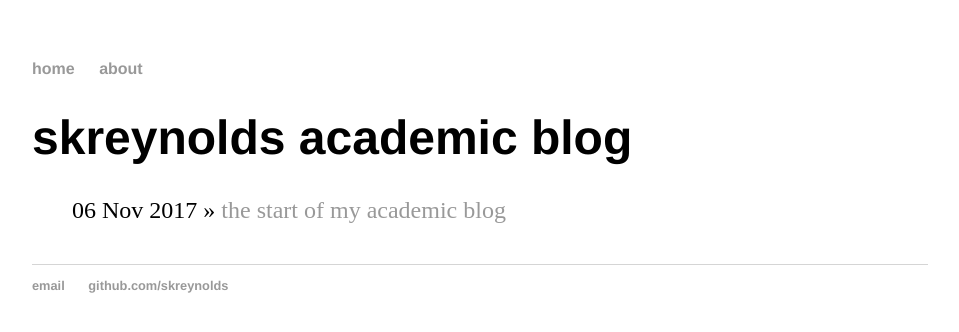
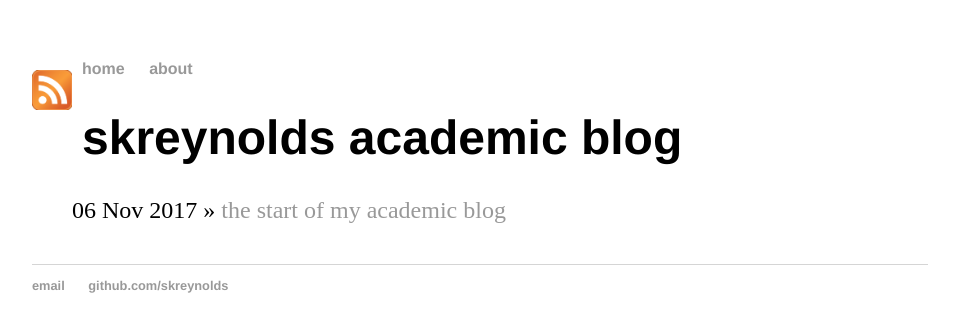
Before and after one commit to skreynolds/skreynolds.github.io, a Jekyll site: the page built from index.html, in a window 1280 px wide. Shown: the top 332 px of the page, without its empty margins (160-1119 px from the left). Built offline with Jekyll 4.4.1, drawn with Linux system fonts in a browser that asks for light colours.

Commit message:
Added an image of the RSS icon, and also added a header with the RSS feed linked to the icon

```diff
--- a/_layouts/default.html
+++ b/_layouts/default.html
@@ -18,6 +18,13 @@
 
 		</head>
 		<body>
+			<header>
+				<div style="float:left; margin-top:10px; margin-right:10px">
+					<a href="/feed.xml">
+						<img src="/assets/feed.png" width="40">
+					</a>
+				</div>
+			</header>
 			<nav>
 	    		<ul>
 				<li><a href="/">home</a></li>
```
Also changed, not shown: assets/feed.png (added).
